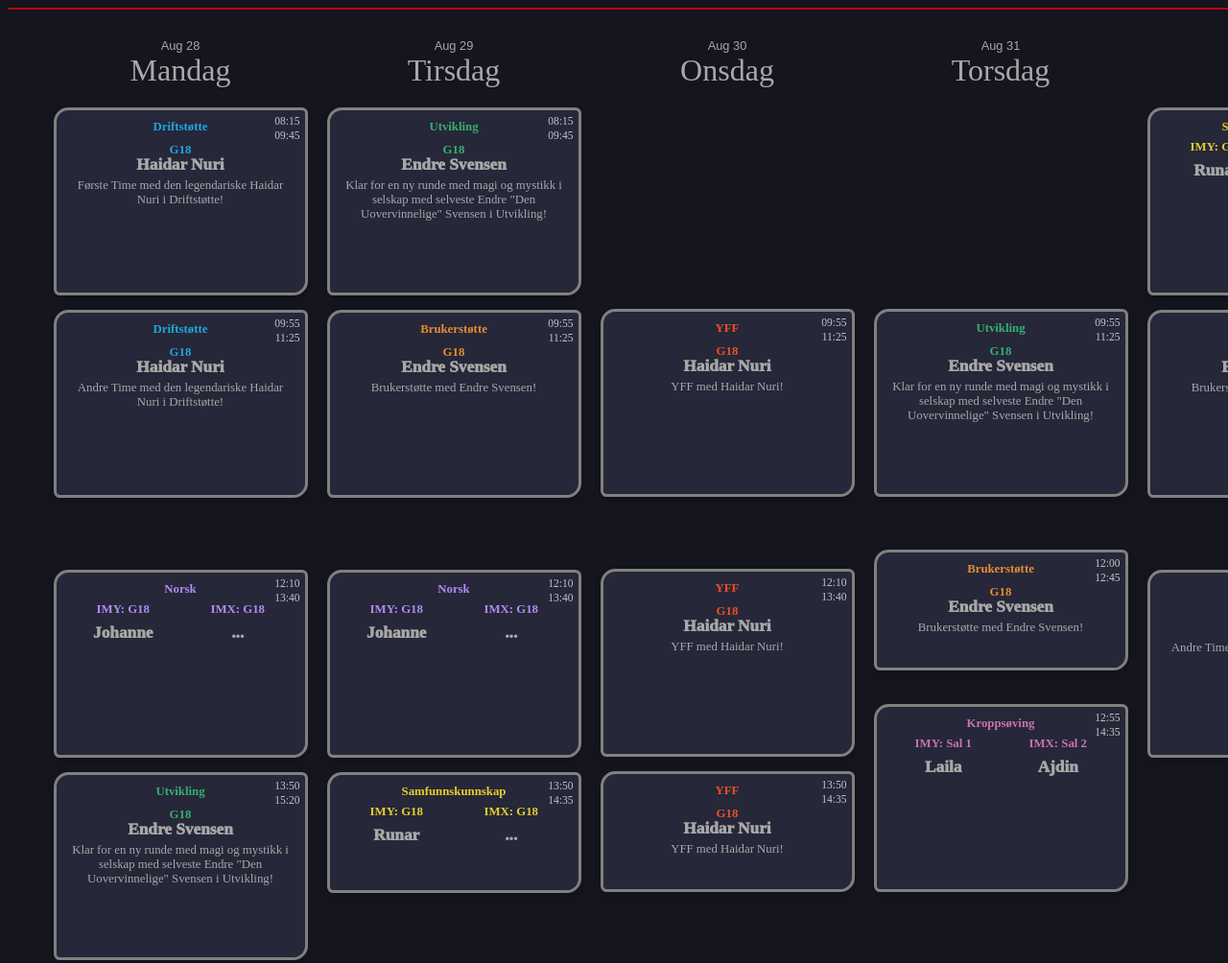
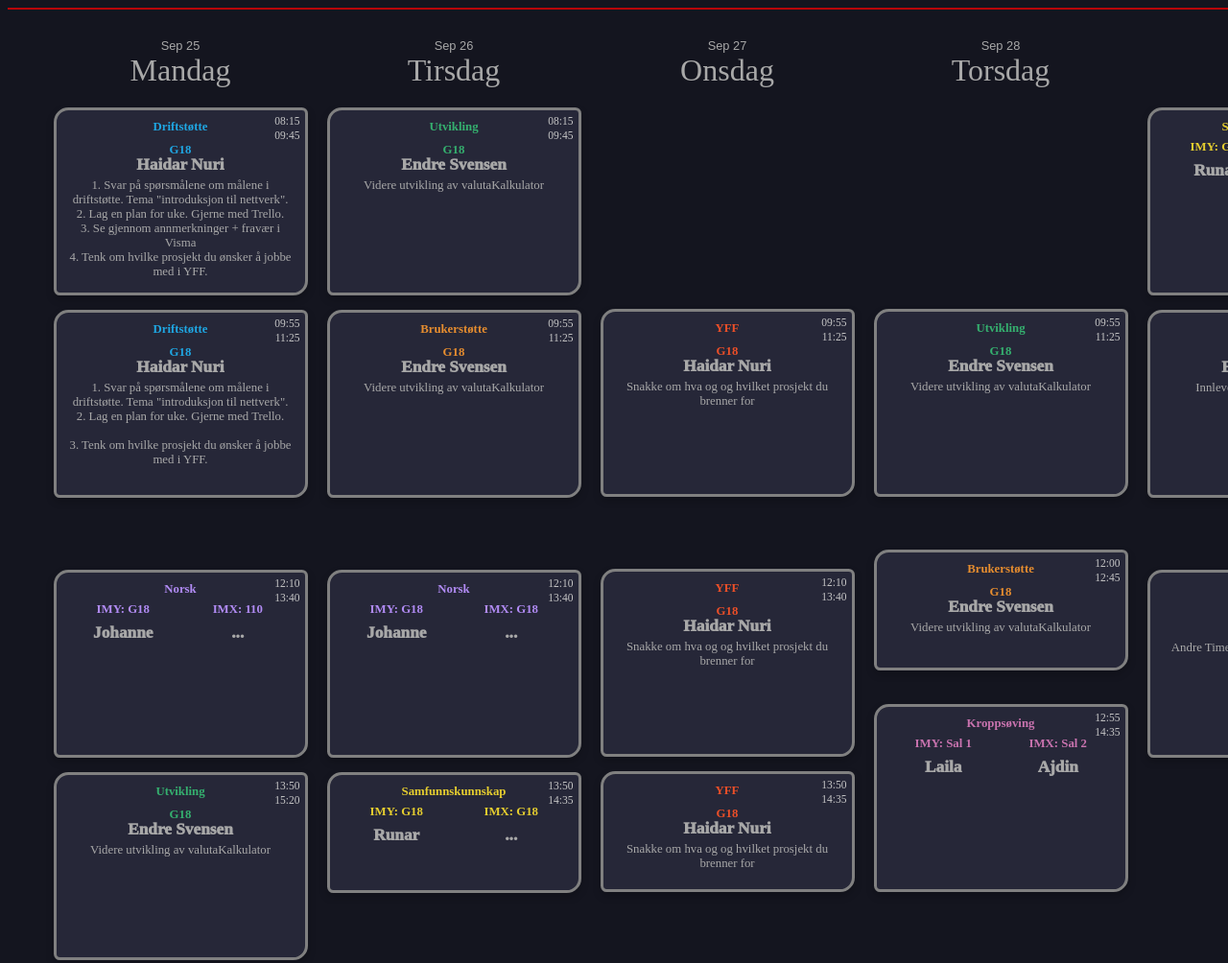
Before and after one commit to Extoren/Timeplan, a plain HTML site: page index.html in a window 1280 px wide. Shown: the top 1004 px of the page at 96% size. Drawn offline with Linux system fonts and the light colour scheme.

Commit message:
Update uke 39

```diff
--- a/index.html
+++ b/index.html
@@ -190,7 +190,7 @@
 
   <div class="schedule">
     <div class="day">
-      <div class="date">Aug 28</div> <!--Dato-->
+      <div class="date">Sep 25</div> <!--Dato-->
       <div class="dag">Mandag</div> <!--Navn på Dag-->
       <div class="class-box animated-border" style="height: 170px;"> <!--Høyde av box-->
         <span class="class-time">08:15</span> <!--Start Tid-->
@@ -200,7 +200,10 @@
             <h1 class="Tittel">G18</h1> <!--Navn på Klasserom-->
         </div>
         <h2 id="Person">Haidar Nuri</h2> <!--Navn på Lærer-->
-        <h3 id="info">Første Time med den legendariske Haidar Nuri i Driftstøtte!</h3> <!--Info-->
+        <h3 id="info">1. Svar på spørsmålene om målene i driftstøtte. Tema "introduksjon til nettverk".<br>
+          2. Lag en plan for uke. Gjerne med Trello. <br>
+          3. Se gjennom annmerkninger + fravær i Visma <br>
+          4. Tenk om hvilke prosjekt du ønsker å jobbe med i YFF. </h3> <!--Info-->
       </div>
 
       <div class="lille-friminutt"></div> <!--Lille friminutt-->
@@ -213,7 +216,9 @@
             <h1 class="Tittel">G18</h1> <!--Navn på Klasserom-->
         </div>
         <h2 id="Person">Haidar Nuri</h2> <!--Navn på Lærer-->
-        <h3 id="info">Andre Time med den legendariske Haidar Nuri i Driftstøtte!</h3> <!--Info-->
+        <h3 id="info">1. Svar på spørsmålene om målene i driftstøtte. Tema "introduksjon til nettverk".<br>
+          2. Lag en plan for uke. Gjerne med Trello. <br><br>
+          3. Tenk om hvilke prosjekt du ønsker å jobbe med i YFF. </h3> <!--Info-->
       </div>
 
       <div class="store-friminutt"></div> <!--Store friminutt-->
@@ -230,7 +235,7 @@
                 <h2 id="Person">Johanne</h2> <!--Navn på Lærer-->
             </div>
             <div>
-                <h4 class="farge-norsk">IMX: G18</h4> <!--Navn på Gruppe/klasserom-->
+                <h4 class="farge-norsk">IMX: 110</h4> <!--Navn på Gruppe/klasserom-->
                 <h2 id="Person">...</h2> <!--Navn på Lærer-->
             </div>
         </div>
@@ -246,11 +251,11 @@
             <h1 class="Tittel">G18</h1> <!--Navn på Klasserom-->
         </div>
         <h2 id="Person">Endre Svensen</h2> <!--Navn på Lærer-->
-        <h3 id="info">Klar for en ny runde med magi og mystikk i selskap med selveste Endre "Den Uovervinnelige" Svensen i Utvikling!</h3> <!--Info-->
+        <h3 id="info">Videre utvikling av valutaKalkulator</h3> <!--Info-->
       </div>
     </div>
     <div class="day">
-        <div class="date">Aug 29</div> <!--Dato-->
+        <div class="date">Sep 26</div> <!--Dato-->
         <div class="dag">Tirsdag</div> <!--Navn på Dag-->
         <div class="class-box animated-border" style="height: 170px;"> <!--Høyde av box-->
             <span class="class-time">08:15</span> <!--Start Tid-->
@@ -260,7 +265,7 @@
                 <h1 class="Tittel">G18</h1> <!--Navn på Klasserom-->
             </div>
             <h2 id="Person">Endre Svensen</h2> <!--Navn på lærer-->
-            <h3 id="info">Klar for en ny runde med magi og mystikk i selskap med selveste Endre "Den Uovervinnelige" Svensen i Utvikling!</h3> <!--Info-->
+            <h3 id="info">Videre utvikling av valutaKalkulator</h3> <!--Info-->
           </div>
 
         <div class="lille-friminutt"></div> <!--Lille friminutt-->
@@ -273,7 +278,7 @@
             <h1 class="Tittel">G18</h1> <!--Navn på Klasserom-->
         </div>
         <h2 id="Person">Endre Svensen</h2> <!--Navn på lærer-->
-        <h3 id="info">Brukerstøtte med Endre Svensen!</h3> <!--Info-->
+        <h3 id="info">Videre utvikling av valutaKalkulator</h3> <!--Info-->
         </div>
 
         <div class="store-friminutt"></div> <!--Store friminutt-->
@@ -317,7 +322,7 @@
         </div>
       </div>
       <div class="day">
-        <div class="date">Aug 30</div> <!--Dato-->
+        <div class="date">Sep 27</div> <!--Dato-->
         <div class="dag">Onsdag</div> <!--Navn på Dag-->
 
         <div class="senere-start"></div> <!-- Senere start på skolen-->
@@ -331,7 +336,7 @@
             <h1 class="Tittel">G18</h1> <!--Navn på Klasserom-->
         </div>
         <h2 id="Person">Haidar Nuri</h2> <!--Navn på Lærer-->
-        <h3 id="info">YFF med Haidar Nuri!</h3> <!--info-->
+        <h3 id="info">Snakke om hva og og hvilket prosjekt du brenner for</h3> <!--info-->
         </div>
 
         <div class="store-friminutt"></div> <!--Store friminutt-->
@@ -344,7 +349,7 @@
             <h1 class="Tittel">G18</h1> <!--Navn på Klasserom-->
         </div>
         <h2 id="Person">Haidar Nuri</h2> <!--Navn på Lærer-->
-        <h3 id="info">YFF med Haidar Nuri!</h3> <!--info-->
+        <h3 id="info">Snakke om hva og og hvilket prosjekt du brenner for</h3> <!--info-->
         </div>
 
         <div class="lille-friminutt"></div> <!--Lille friminutt-->
@@ -357,11 +362,11 @@
                 <h1 class="Tittel">G18</h1> <!--Navn på Klasserom-->
             </div>
             <h2 id="Person">Haidar Nuri</h2> <!--Navn på Lærer-->
-            <h3 id="info">YFF med Haidar Nuri!</h3> <!--info-->
+            <h3 id="info">Snakke om hva og og hvilket prosjekt du brenner for</h3> <!--info-->
         </div>
       </div>
       <div class="day">
-        <div class="date">Aug 31</div> <!--Dato-->
+        <div class="date">Sep 28</div> <!--Dato-->
         <div class="dag">Torsdag</div> <!--Navn på Dag-->
 
         <div class="senere-start"></div> <!-- Senere start på skolen-->
@@ -375,7 +380,7 @@
             <h1 class="Tittel">G18</h1> <!--Navn på Klasserom-->
         </div>
         <h2 id="Person">Endre Svensen</h2> <!--Navn på Lærer-->
-        <h3 id="info">Klar for en ny runde med magi og mystikk i selskap med selveste Endre "Den Uovervinnelige" Svensen i Utvikling!</h3> <!--info-->
+        <h3 id="info">Videre utvikling av valutaKalkulator</h3> <!--info-->
         </div>
 
         <div class="store-friminutt"></div> <!--Store friminutt-->
@@ -389,7 +394,7 @@
             <h1 class="Tittel">G18</h1> <!--Navn på Klasserom-->
         </div>
         <h2 id="Person">Endre Svensen</h2> <!--Navn på Lærer-->
-        <h3 id="info">Brukerstøtte med Endre Svensen!</h3> <!--info-->
+        <h3 id="info">Videre utvikling av valutaKalkulator</h3> <!--info-->
         </div>
 
         <div class="lille-friminutt"></div> <!--Lille friminutt-->
@@ -415,7 +420,7 @@
         </div>
       </div>
       <div class="day">
-        <div class="date">Aug 32</div> <!--Dato-->
+        <div class="date">Sep 29</div> <!--Dato-->
         <div class="dag">Fredag</div> <!--Navn på Dag-->
 
         <div class="class-box animated-border" style="height: 170px;"> <!--Høyde av box-->
@@ -446,7 +451,7 @@
             <h1 class="Tittel">G18</h1> <!--Navn på Klasserom-->
         </div>
         <h2 id="Person">Endre Svensen</h2> <!--Navn på Lærer-->
-        <h3 id="info">Brukerstøtte med Endre Svensen!</h3> <!--info-->
+        <h3 id="info">Innlevering av valutaKalkulator</h3> <!--info-->
         </div>
 
         <div class="store-friminutt"></div> <!--Store friminutt-->
```
